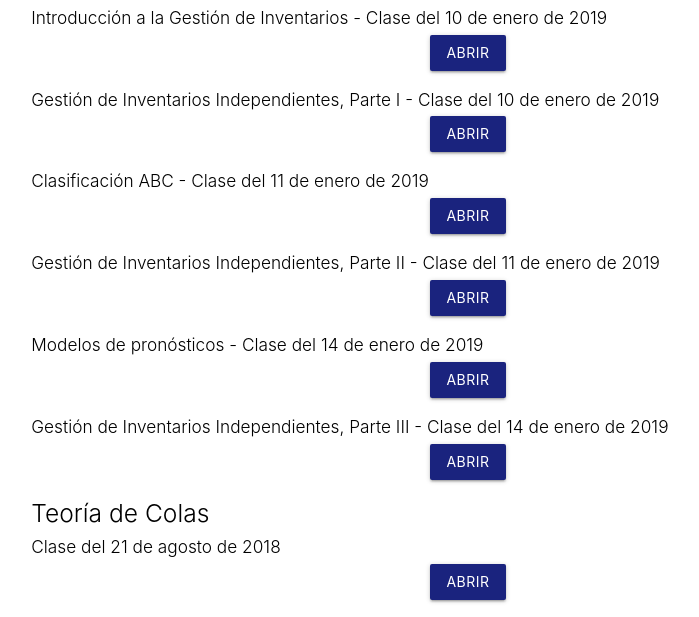
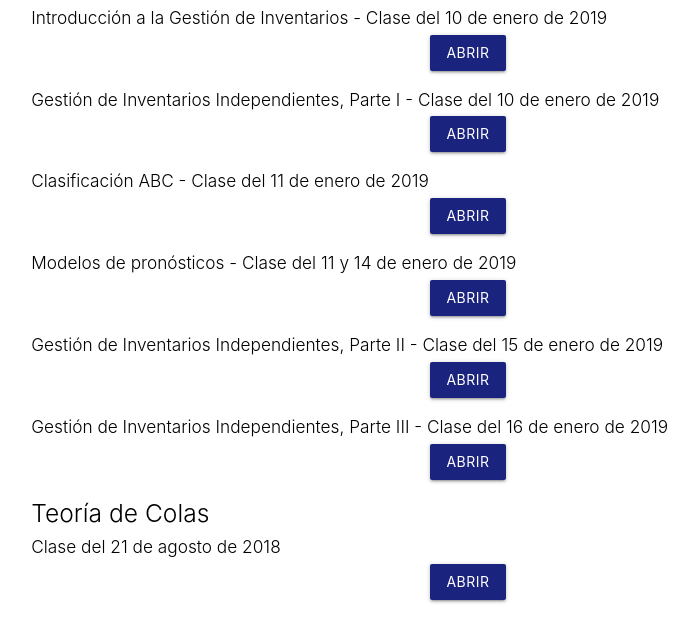
Before and after one commit to ferltz/inv_oper_2, a plain HTML site: page index.html in a window 1280 px wide. Shown: the part 598-1215 px from the top of the page, without its empty margins (172-871 px from the left). Drawn offline with nearby package versions, Linux system fonts and the light colour scheme.

Commit message:
Update index.html

```diff
--- a/index.html
+++ b/index.html
@@ -95,18 +95,18 @@
               <div class="row center">
                   <a href="../inv_oper_2/documents/presentations/Modelo ABC.pdf" id="download-button" class="btn waves-effect waves-light indigo darken-4">Abrir</a>
               </div>
-
-              <h6 class="left-align light">Gestión de Inventarios Independientes, Parte II - Clase del 11 de enero de 2019</h6>
+              <h6 class="left-align light">Modelos de pronósticos - Clase del 11 y 14 de enero de 2019</h6>
+              <div class="row center">
+                  <a href="../inv_oper_2/documents/presentations/Modelos de Pronósticos.pdf" id="download-button" class="btn waves-effect waves-light indigo darken-4">Abrir</a>
+              </div>
+              <h6 class="left-align light">Gestión de Inventarios Independientes, Parte II - Clase del 15 de enero de 2019</h6>
               <div class="row center">
                   <a href="../inv_oper_2/documents/presentations/Modelo de Inventarios independientes parte II.pdf" id="download-button" class="btn waves-effect waves-light indigo darken-4">Abrir</a>
               </div>
 
-              <h6 class="left-align light">Modelos de pronósticos - Clase del 14 de enero de 2019</h6>
-              <div class="row center">
-                  <a href="../inv_oper_2/documents/presentations/Modelos de Pronósticos.pdf" id="download-button" class="btn waves-effect waves-light indigo darken-4">Abrir</a>
-              </div>
 
-              <h6 class="left-align light">Gestión de Inventarios Independientes, Parte III - Clase del 14 de enero de 2019</h6>
+
+              <h6 class="left-align light">Gestión de Inventarios Independientes, Parte III - Clase del 16 de enero de 2019</h6>
               <div class="row center">
                   <a href="../inv_oper_2/documents/presentations/Modelo de Inventarios independientes parte III.pdf" id="download-button" class="btn waves-effect waves-light indigo darken-4">Abrir</a>
               </div>
```
